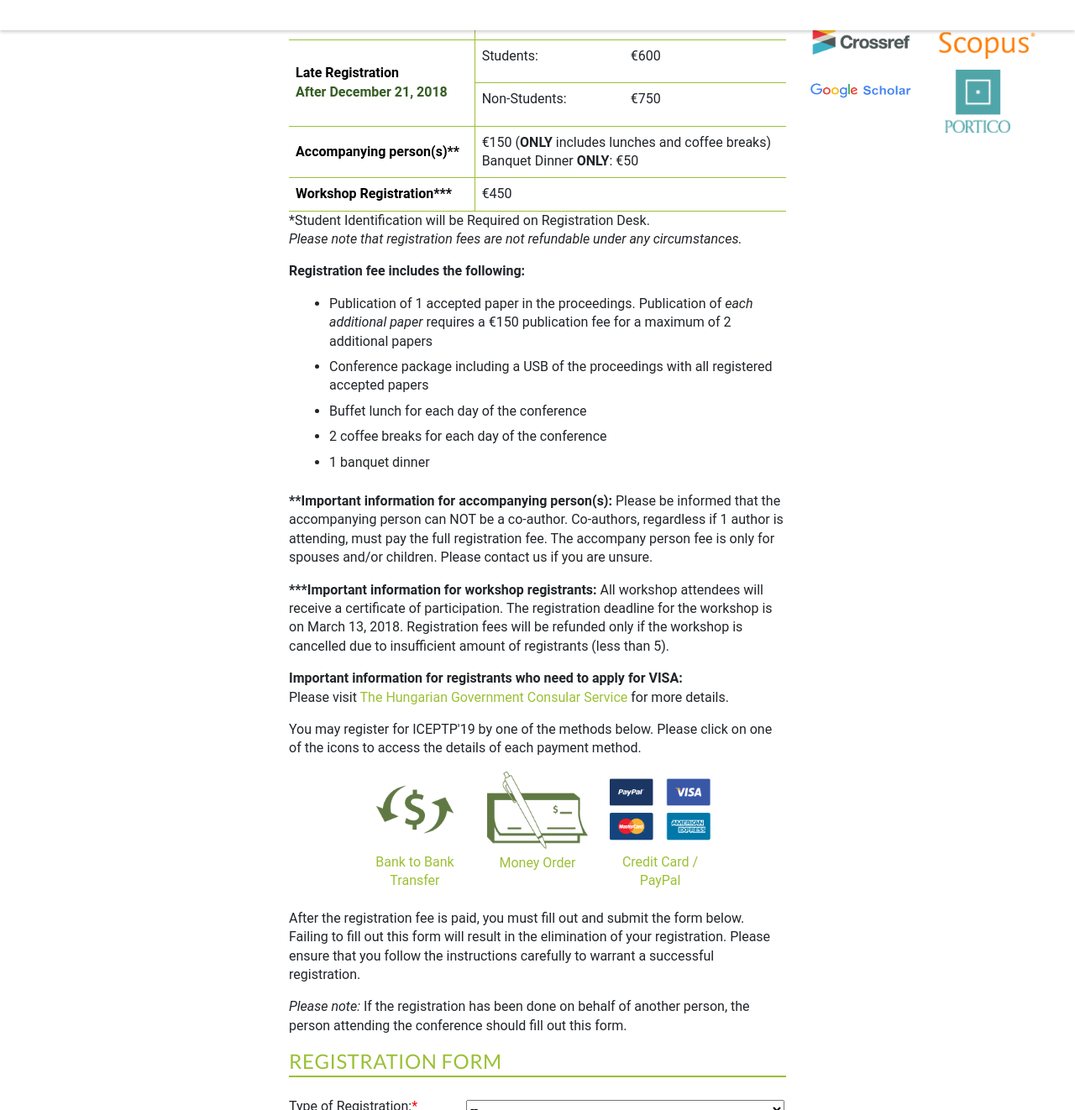
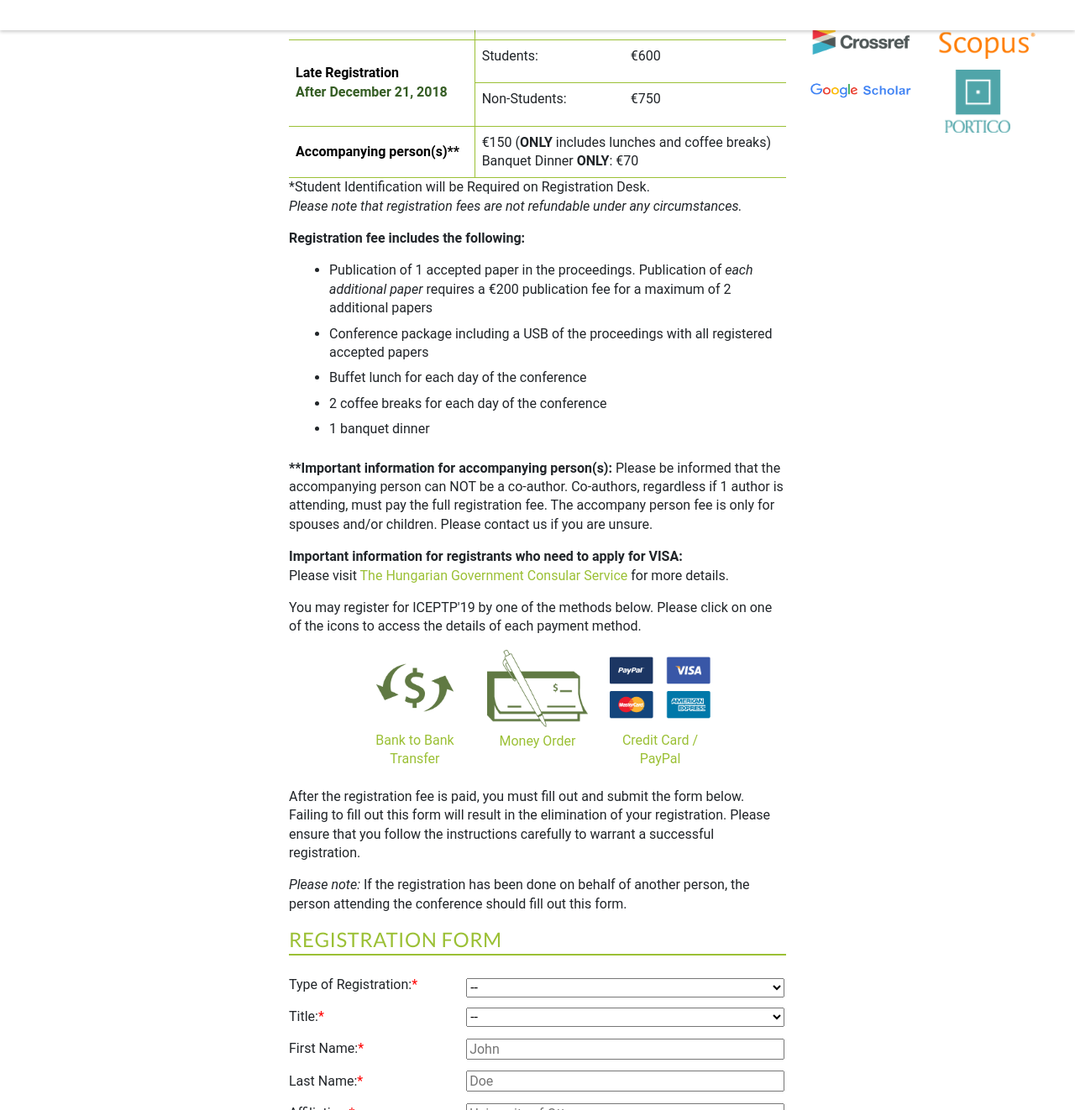
Before and after one commit to intaset/iceptp, a Jekyll site: the page built from registration.html, in a window 1280 px wide and 1400 px high, scrolled down 667 px, cut to the strip 78-1400 px from the top of the window. Shown: the whole strip at 84% size. Built offline with Jekyll 4.4.1, drawn with Linux system fonts in a browser that asks for light colours; nearby versions of some CDN libraries; Markdown is read by kramdown in place of the engine named in the settings; comment, search, counter and statistics services are not loaded.

Commit message:
changed prices and registration page

```diff
--- a/registration.html
+++ b/registration.html
@@ -44,15 +44,15 @@
     <td class="date-title" rowspan="1">Accompanying person(s)**</td>
     </tr>
     <tr>
-    <td class="imp-date">€150 (<b>ONLY</b> includes lunches and coffee breaks)<br>Banquet Dinner <b>ONLY</b>: €50</td>
+    <td class="imp-date">€150 (<b>ONLY</b> includes lunches and coffee breaks)<br>Banquet Dinner <b>ONLY</b>: €70</td>
     </tr>
 
-    <tr>
+  <!--   <tr>
     <td class="date-title" rowspan="1">Workshop Registration***</td>
     </tr>
     <tr>
     <td class="imp-date">€450</td>
-    </tr>
+    </tr> -->
 </table>
 </div>
 
@@ -86,13 +86,13 @@
     </tr>
     <tr>
     <th class="date-title" rowspan="1">Accompanying person(s)**</th>
-    <td class="imp-date">€150 (<b>ONLY</b> includes lunches and coffee breaks)<br>Banquet Dinner <b>ONLY</b>: €50</td>
+    <td class="imp-date">€150 (<b>ONLY</b> includes lunches and coffee breaks)<br>Banquet Dinner <b>ONLY</b>: €70</td>
     </tr>
 
-    <tr>
+   <!--  <tr>
     <th class="date-title" rowspan="1">Workshop Registration***</th>
     <td class="imp-date">€450</td>
-    </tr>
+    </tr> -->
 </table>
 </div>
 
@@ -102,7 +102,7 @@
 <p class="body bold">Registration fee includes the following:</p>
 
 <ul>
-<li>Publication of 1 accepted paper in the proceedings. Publication of <i>each additional paper</i> requires a €150 publication fee for a maximum of 2 additional papers</li>
+<li>Publication of 1 accepted paper in the proceedings. Publication of <i>each additional paper</i> requires a €200 publication fee for a maximum of 2 additional papers</li>
 <li>Conference package including a USB of the proceedings with all registered accepted papers</li>
 <li>Buffet lunch for each day of the conference</li>
 <li>2 coffee breaks for each day of the conference</li>
@@ -111,7 +111,7 @@
 
 <p class="body"><b>**Important information for accompanying person(s):</b> Please be informed that the accompanying person can NOT be a co-author. Co-authors, regardless if 1 author is attending, must pay the full registration fee. The accompany person fee is only for spouses and/or children. Please contact us if you are unsure.</p>
 
-<p class="body"><b>***Important information for workshop registrants:</b> All workshop attendees will receive a certificate of participation. The registration deadline for the workshop is on March 13, 2018. Registration fees will be refunded only if the workshop is cancelled due to insufficient amount of registrants (less than 5).</p>
+<!-- <p class="body"><b>***Important information for workshop registrants:</b> All workshop attendees will receive a certificate of participation. The registration deadline for the workshop is on March 13, 2018. Registration fees will be refunded only if the workshop is cancelled due to insufficient amount of registrants (less than 5).</p> -->
 
 <p class="body"><b>Important information for registrants who need to apply for VISA:</b><br>
 Please visit <a target="_blank" href="http://konzuliszolgalat.kormany.hu/how-to-apply-for-visa" class="body-link"> The Hungarian Government Consular Service</a> for more details.</p>
```
Also changed, not shown: paypal.html (+8 -9 lines), 2 other files.
